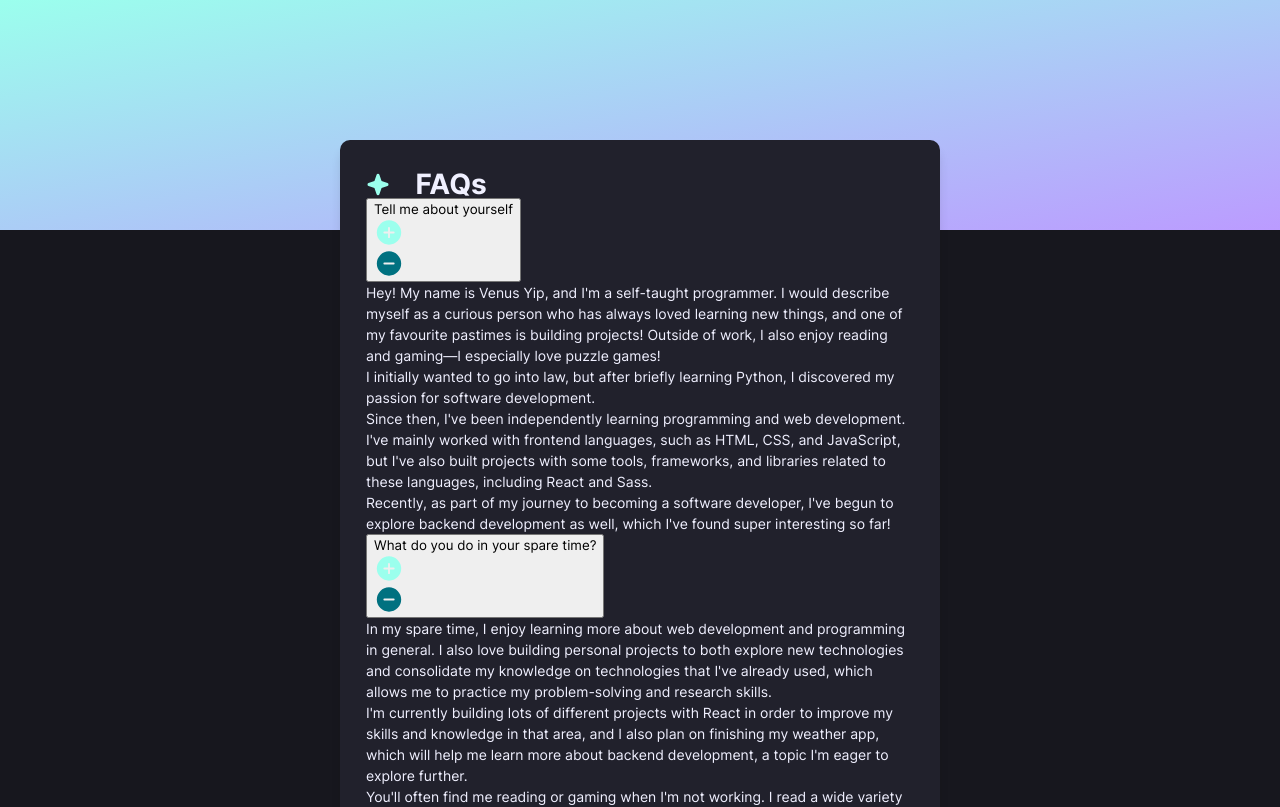
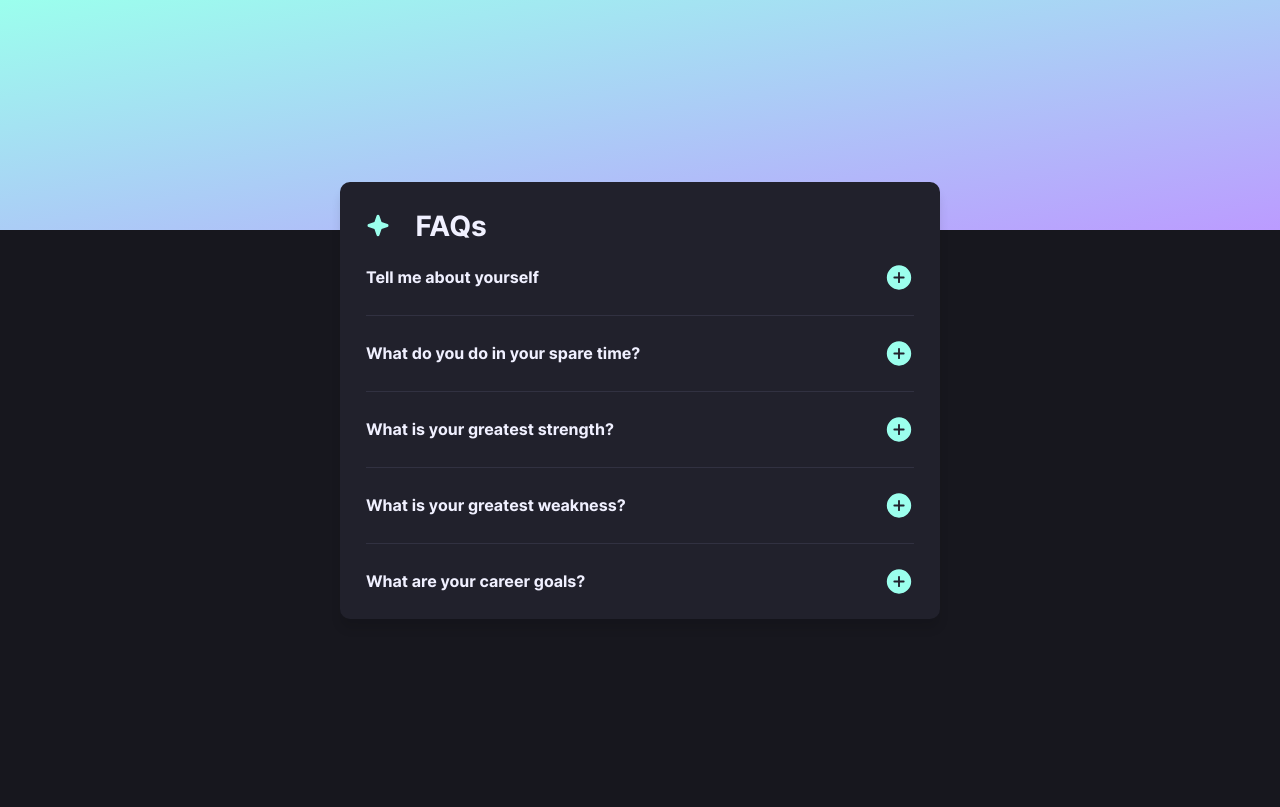
Before and after one commit to VenusY/faq-accordion, a React app: page / in a window 1280 px wide. Shown: the top 807 px of the page. Built offline with nearby package versions, Linux system fonts and the light colour scheme.

Commit message:
Style questions section

```diff
--- a/src/components/QuestionsSection.jsx
+++ b/src/components/QuestionsSection.jsx
@@ -1,3 +1,4 @@
+import '../styles/scss/QuestionsSection.scss';
 import questions from '../questions.json';
 import Answer from './Answer';
 
@@ -9,6 +10,7 @@ export default function QuestionsSection() {
           <section key={index} className='question'>
             <button className='question__button'>
               <h2 className='question__heading'>{question.question}</h2>
+
               <img
                 src={require('../assets/images/icon-plus.svg')}
                 alt='Plus icon'
@@ -20,6 +22,7 @@ export default function QuestionsSection() {
                 className='question__icon question__minus-icon'
               />
             </button>
+
             <Answer answer={question.answer} />
           </section>
         );
--- /dev/null
+++ b/src/styles/scss/QuestionsSection.scss
@@ -0,0 +1,66 @@
+@use './util' as u;
+
+.question {
+  &:not(:last-child) {
+    .answer {
+      border-bottom: 1px solid var(--clr-bg-tertiary);
+    }
+  }
+
+  &__button {
+    cursor: pointer;
+    display: flex;
+    align-items: center;
+    gap: 20px;
+    width: 100%;
+    padding: 22px 0;
+    background: none;
+    border: 0;
+
+    &:hover,
+    &:focus-visible {
+      .question__heading {
+        color: var(--clr-accent-primary);
+      }
+    }
+  }
+
+  &__heading {
+    width: 100%;
+    font-size: u.rem(16);
+    font-weight: 700;
+    color: var(--clr-font-primary);
+    text-align: start;
+    transition: color 150ms linear;
+  }
+
+  &__minus-icon {
+    display: none;
+  }
+}
+
+.answer {
+  display: grid;
+  grid-template-rows: 0fr;
+  transition: grid-template-rows 500ms ease-in-out;
+
+  &--visible {
+    grid-template-rows: 1fr;
+  }
+
+  &__paragraphs {
+    overflow: hidden;
+  }
+
+  &__paragraph {
+    color: var(--clr-font-secondary);
+
+    &:not(:last-child) {
+      margin-bottom: u.rem(10);
+    }
+
+    &:last-child {
+      padding-bottom: 22px;
+    }
+  }
+}
```
